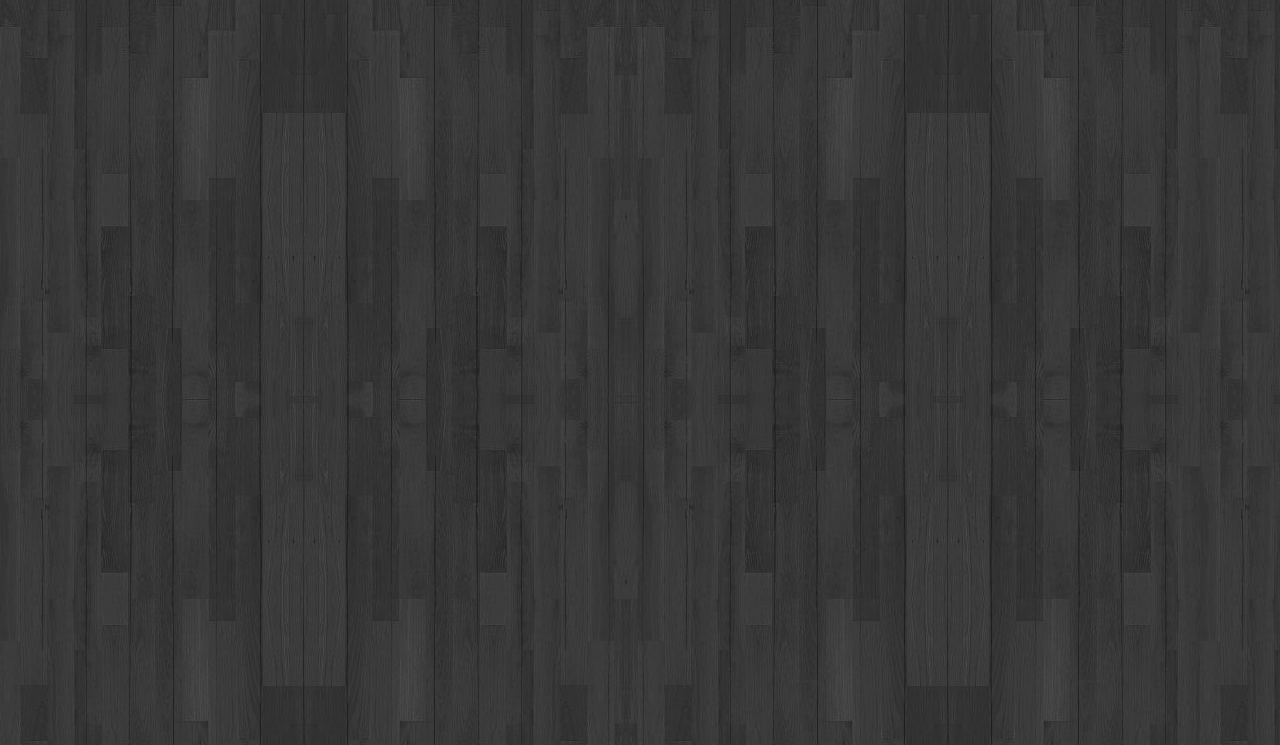
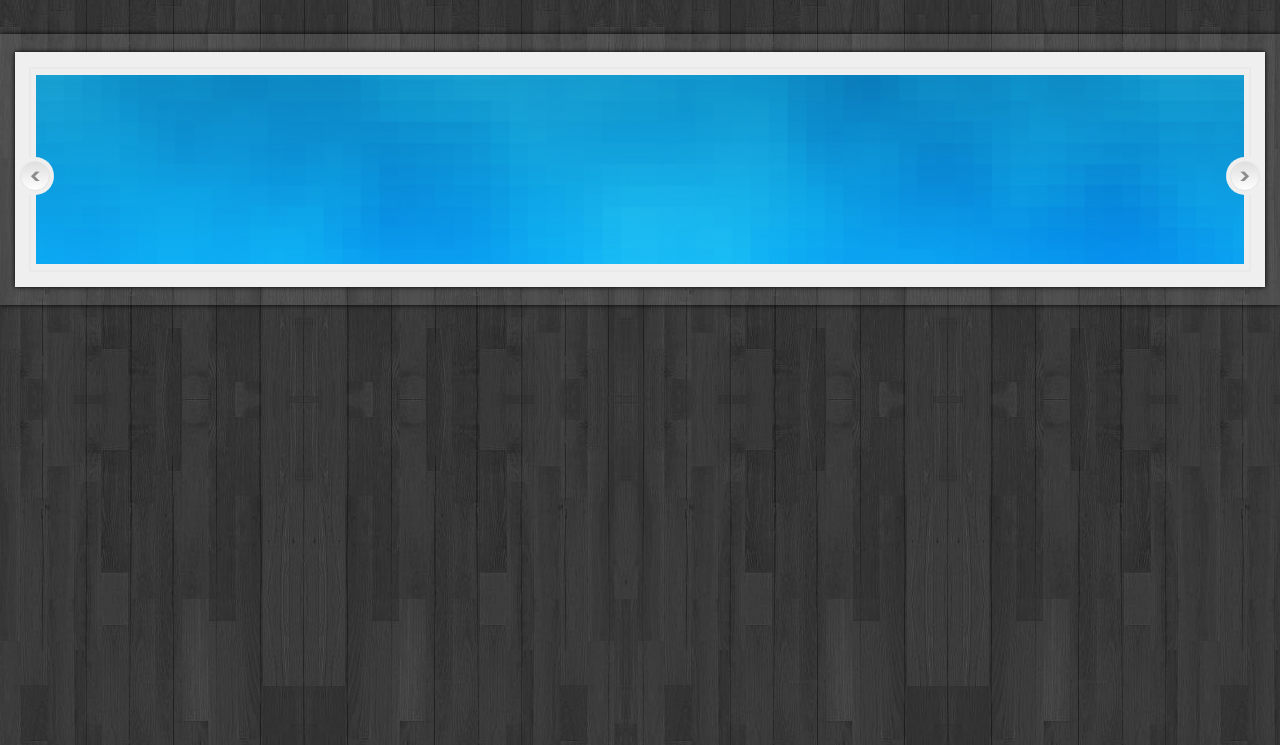
Before and after one commit to Artem-guk/page, a plain HTML site: page index.html in a window 1280 px wide. Shown: the part 91-836 px from the top of the page. Drawn offline with Linux system fonts and the light colour scheme.

Commit message:
Будущая карусель с кнопками

```diff
--- a/index.html
+++ b/index.html
@@ -21,5 +21,19 @@
       <li class=""><a class="header__navigation_link" href="#">CONTACT</a></li>
     </ul>
   </header>
+  <div class="opacity_background">
+    <div class="content">
+      <div class="slideshow">
+
+        <div class="slideshow__first_slide"></div>
+        <div class="button_left">
+          <a class="button_left_arrow" href="#"><img src="/img/left arrow.png" alt=""></a>
+        </div>
+        <div class="button_right">
+          <a class="button_right_arrow" href="#"><img src="/img/right arrow.png" alt=""></a>
+        </div>
+      </div>
+    </divc>
+  </div>
 </body>
 </html>
--- a/style.scss
+++ b/style.scss
@@ -11,6 +11,7 @@ body{
   justify-content: space-between;
   align-items: flex-end;
   margin-top: 36px;
+  font-family: Verdana, Geneva, Tahoma, sans-serif;
   .header__logo{
     max-width: 160px;
     max-height: 29px;
@@ -40,13 +41,12 @@ body{
       justify-content: center;
       border-radius: 15px;
       font-size: 12px;
-      a{
-        text-decoration: none;
-        &:visited{color: #B3B3B3;}
-      }
+      text-decoration: none;
+      &:visited{color: #B3B3B3;}
       &:hover{
         color: #fff;
         background: linear-gradient(to top, #0EB7FE, #0F8BBF);
+        box-shadow: black 2px 2px 5px;
       }
     }
 
@@ -54,3 +54,78 @@ body{
 }
 
 //основная часть сайта
+
+.opacity_background{
+  padding: 18px 15px;
+  background-color: RGBa(255,255,255,0.1);
+  box-shadow: black 0 0 5px;
+  margin-top: 55px ;
+  .content{
+    background-color: #EFEFEF;
+    box-shadow: black 0 0 5px;
+    padding: 15px 14px;
+//карусельное слайдшоу
+    .slideshow{
+      height: 205px;
+      border: solid 2px #E9E9E9;
+
+      padding: 6px 5px;
+      position: relative;
+      .slideshow__first_slide{
+        background: url('img/mosaic.jpg') no-repeat center;
+        background-size: 100%;
+        width: 100%;
+        height: 100%;
+      }
+      .button_left{
+        display: block;
+        width: 38px;
+        height: 38px;
+        border-radius: 19px;
+        position: absolute;
+        top: 205px/2 - 15px;
+        left: -15px;
+        background-color: #EFEFEF;
+        background-size: 100%;
+        .button_left_arrow{
+          display: flex;
+          width: 30px;
+          height: 30px;
+          border: solid #E4E4E4 1px;
+          border-radius: 15px;
+          background: linear-gradient( to top, #FEFEFE, #DFDFDF);
+          align-items: center;
+          justify-content: center;
+          position: absolute;
+          left: 4px;
+          top: 4px;
+        }
+      }
+      .button_right{
+        display: block;
+        width: 38px;
+        height: 38px;
+        border-radius: 19px;
+        position: absolute;
+        top: 205px/2 - 15px;
+        right: -15px;
+        background-color: #EFEFEF;
+        background-size: 100%;
+        .button_right_arrow{
+          display: flex;
+          width: 30px;
+          height: 30px;
+          border: solid #E4E4E4 1px;
+          border-radius: 15px;
+          background: linear-gradient( to top, #FEFEFE, #DFDFDF);
+          align-items: center;
+          justify-content: center;
+          position: absolute;
+          left: 4px;
+          top: 4px;
+        }
+
+    }
+  }
+}
+}
```
Also changed, not shown: img/background.jpg (added), img/left arrow.jpg (added), img/left arrow.png (added), img/left arrow.svg (added), img/mosaic.jpg (added), img/right arrow.png (added), img/right arrow.svg (added), nullstyle.css (added), style.css, 2 other files.
